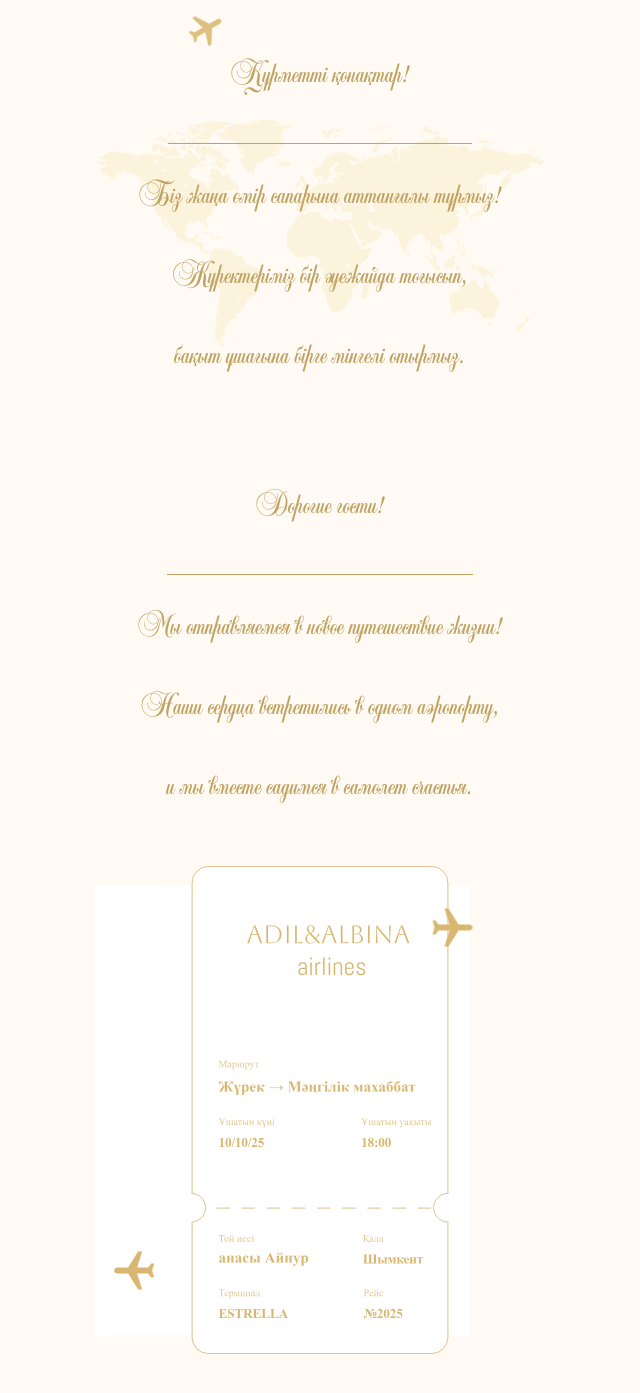
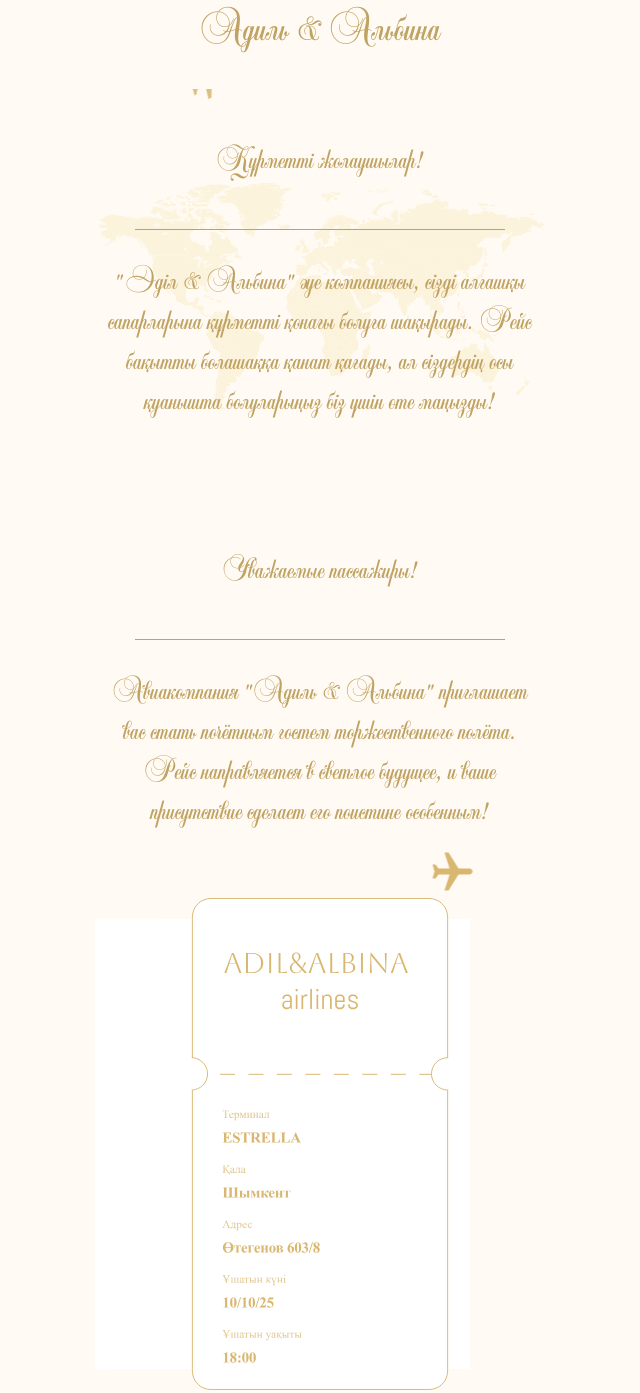
Before and after one commit to invitesite/adilalbina, a website: page index.html in a window 1280 px wide and 2400 px high. Shown: the part 434-1827 px from the top of the page, without its empty margins (320-960 px from the left). Drawn offline with Linux system fonts and the light colour scheme; a web font is replaced by a local one.

Commit message:
finished

```diff
--- a/css/style.css
+++ b/css/style.css
@@ -305,8 +305,8 @@ body, html {
 }
 
 .ring-and-host-section img {
-    max-width: 100%;
-    max-height: 100%;
+    max-width: 120%;
+    max-height: 120%;
     height: auto;
   border-radius: 50%;
 }
@@ -780,15 +780,15 @@ body, html {
 }
 
 .plane-passport1 {
-    top: 5%;
+    top: -15%;
     left: -20%;
     animation: fly-from-left-to-right 18s linear infinite;
 }
 
 .plane-passport2 {
-    bottom: 10%;
+    bottom: -15%;
     right: -20%;
-    animation: fly-from-right-to-left 16s linear infinite;
+    animation: fly-from-right-to-left 18s linear infinite;
 }
 
 .plane-ring1 {
--- a/index.html
+++ b/index.html
@@ -9,43 +9,47 @@
 <body>
     <div class="mobile-container">
         <div class="centered-container">
-            <img src="img/photo.svg" alt="Иконка пропуска" class="responsive-svg animate fade-in" id="pass-img">
+            <img src="img/photo.jpg" alt="Иконка пропуска" class="responsive-svg animate fade-in" id="pass-img">
             <img src="img/play.svg" alt="Иконка музыки" class="music-icon pulsing" id="music-toggle">
             <audio id="background-music" src="audio/alem.mp3"></audio>
         </div>
-
+     <div class="text-content">
+  <p class="script-font animate slide-in-bottom" style="font-size: 3.5rem;padding: -30px;margin: 0px">
+    Адиль & Альбина
+  </p>
+</div>
         <div class="invitation-section">
             <img src="img/world.svg" alt="Земной шар" class="world-bg">
             <img src="img/plane.svg" alt="Самолет" class="plane-fg">
             <img src="img/plane.svg" alt="Самолет" class="plane-fg3">
             <div class="text-content">
-                <p class="script-font animate slide-in-bottom" style="font-size: 2.5rem">Құрметті қонақтар!</p>
+                <p class="script-font animate slide-in-bottom" style="font-size: 2.5rem">Құрметті жолаушылар!</p>
                 <hr style="border: 0; height: 1px; background-color: #C0A262; margin: 10px 30px;">
-                <p class="script-font animate slide-in-bottom" style="font-size: 2.5rem">Біз жаңа өмір сапарына аттанғалы тұрмыз!</p>
-                <p class="script-font animate slide-in-bottom" style="font-size: 2.5rem">Жүректеріміз бір әуежайда тоғысып,</p>
-                <p class="script-font animate slide-in-bottom" style="font-size: 2.5rem">бақыт ұшағына бірге мінгелі отырмыз.</p>
+                <p class="script-font animate slide-in-bottom" style="font-size: 2.5rem">"Әділ & Альбина" әуе компаниясы,
+сізді алғашқы сапарларына құрметті қонағы болуға шақырады. Рейс бақытты болашаққа қанат қағады, ал сіздердің осы қуанышта болуларыңыз біз үшін өте маңызды!</p>
+
             </div>
         </div>
 
         <div class="invitation-section">
             <div class="text-content">
-                <p class="script-font animate slide-in-bottom" style="font-size: 2.5rem">Дорогие гости!</p>
+                <p class="script-font animate slide-in-bottom" style="font-size: 2.5rem">Уважаемые пассажиры!</p>
                 <hr style="border: 0; height: 1px; background-color: #C0A262; margin: 10px 30px;">
-                <p class="script-font animate slide-in-bottom" style="font-size: 2.5rem">Мы отправляемся в новое путешествие жизни!</p>
-                <p class="script-font animate slide-in-bottom" style="font-size: 2.5rem">Наши сердца встретились в одном аэропорту,</p>
-                <p class="script-font animate slide-in-bottom" style="font-size: 2.5rem">и мы вместе садимся в самолет счастья.</p>
+                <p class="script-font animate slide-in-bottom" style="font-size: 2.5rem">Авиакомпания "Адиль & Альбина" приглашает вас стать почётным гостем торжественного полёта.
+Рейс направляется в светлое будущее, и ваше присутствие сделает его поистине особенным!</p>
+
             </div>
         </div>
 
         <div class="passport-section">
             <div class="passport" id="passport">
                 <div class="passport-cover">
-                    <img src="img/passport.png" alt="Обложка паспорта">
+                    <img src="img/passport2.png" alt="Обложка паспорта">
                 </div>
                 <div class="passport-page-bg"></div>
                 <div class="passport-pages">
                     <div class="passport-inner-content">
-                        <img src="img/pass6.svg" alt="Passport details" class="responsive-svg">
+                        <img src="img/pass8.svg" alt="Passport details" class="responsive-svg">
                     </div>
                 </div>
             </div>
@@ -68,9 +72,7 @@
         </div>
 
         <div class="text-content" style="margin-top: 20px;">
-            <p style="font-size: 1.6rem">Шымкент қаласы</p>
-            <p style="font-size: 1.6rem">Өтегенов 603/8</p>
-            <p style="font-size: 1.6rem">ESTRELLA мейрамханасы</p>
+
             <div class="location-flag-container">
               <img src="img/plane.svg" alt="Самолет" class="plane-fg3">
                 <img src="img/kz.svg" alt="Флаг Казахстана" class="location-flag">
@@ -78,7 +80,7 @@
                     <img src="img/pin.svg" alt="Иконка геолокации" class="animated-pin">
                 </a>
             </div>
-            <p style="font-size: 1.6rem">2GIS сілтемесіне өту үшін иконканы басыңыз</p>
+            <p style="font-size: 1.6rem">2GIS сілтемесіне өту үшін белгіні басыңыз</p>
         </div>
 
         <div class="countdown-section">
```
Also changed, not shown: img/fly.svg (added), img/pass7.svg (added), img/pass8.svg (added), img/passport1.png (added), img/passport2.png (added), img/ring2.png.
